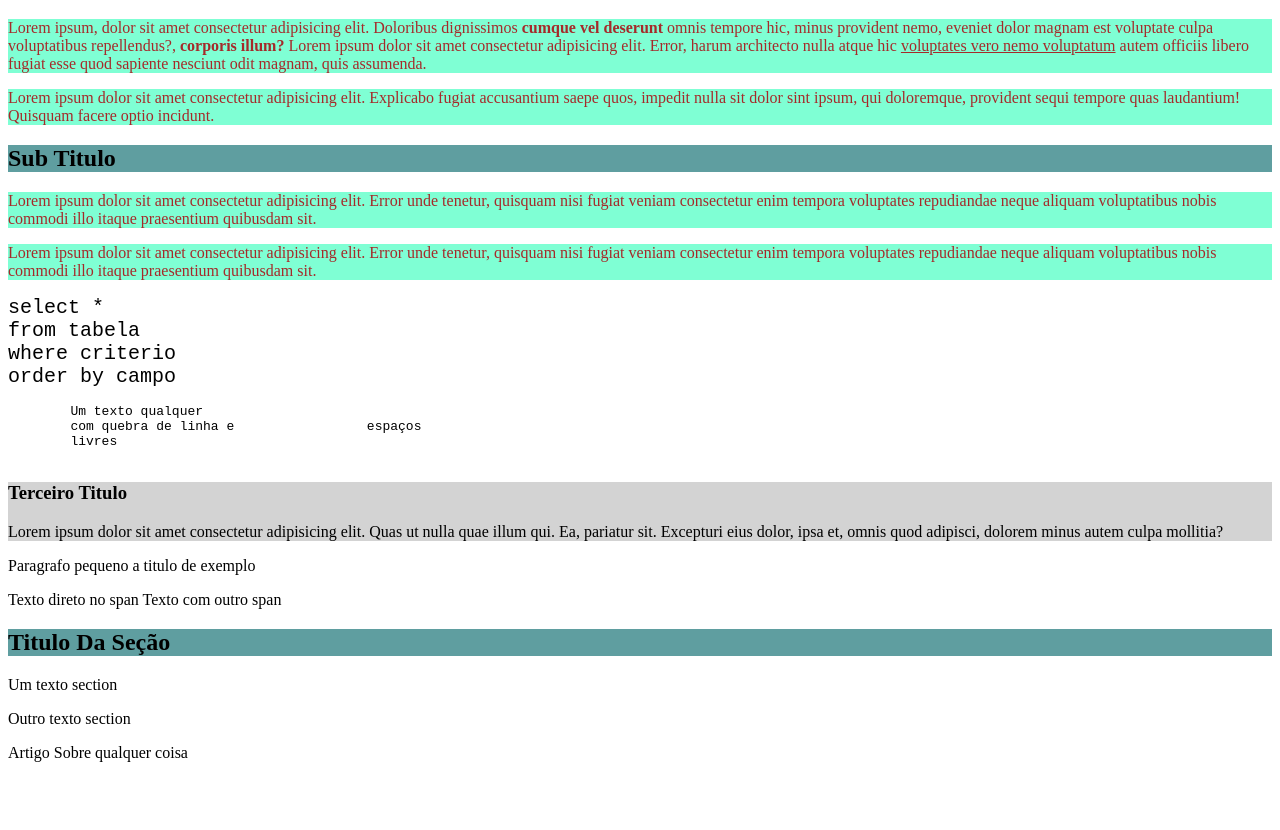
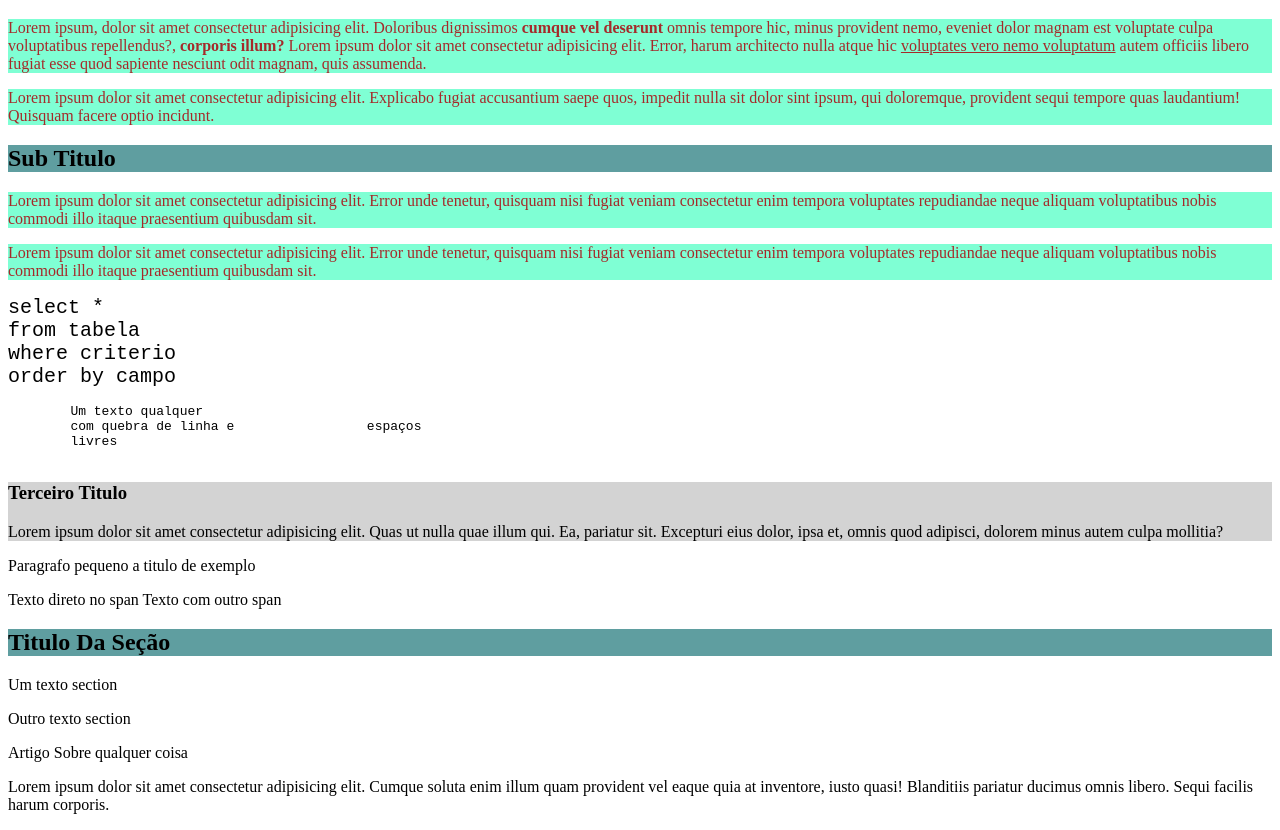
Before and after one commit to ThayronSF/aula2html, a plain HTML site: page index.html in a window 1280 px wide. Shown: the part 61-891 px from the top of the page. Before the commit the page ends 839 px from the top, so only its background shows below. Drawn offline with Linux system fonts and the light colour scheme.

Commit message:
Adição de novo paragrafo

```diff
--- a/index.html
+++ b/index.html
@@ -6,7 +6,7 @@
     <meta name="viewport" content="width=device-width, initial-scale=1.0" />
     <title>Document</title>
 
-    <link rel="stylesheet" href="/css/style.css"/>
+    <link rel="stylesheet" href="/css/style.css" />
   </head>
   <body>
     <h1 id="TituloPrincipal">Primeiro Titulo</h1>
@@ -72,7 +72,7 @@
     <span>Texto com outro span</span>
 
     <section>
-        <h2> Titulo Da Seção</h2>
+      <h2>Titulo Da Seção</h2>
       <p>Um texto section</p>
       <p>Outro texto section</p>
 
@@ -80,7 +80,11 @@
         <p>Artigo Sobre qualquer coisa</p>
       </article>
 
-
+      <p>
+        Lorem ipsum dolor sit amet consectetur adipisicing elit. Cumque soluta
+        enim illum quam provident vel eaque quia at inventore, iusto quasi!
+        Blanditiis pariatur ducimus omnis libero. Sequi facilis harum corporis.
+      </p>
     </section>
   </body>
 </html>
```
Lines whose indentation alone changed are shown as unchanged.
